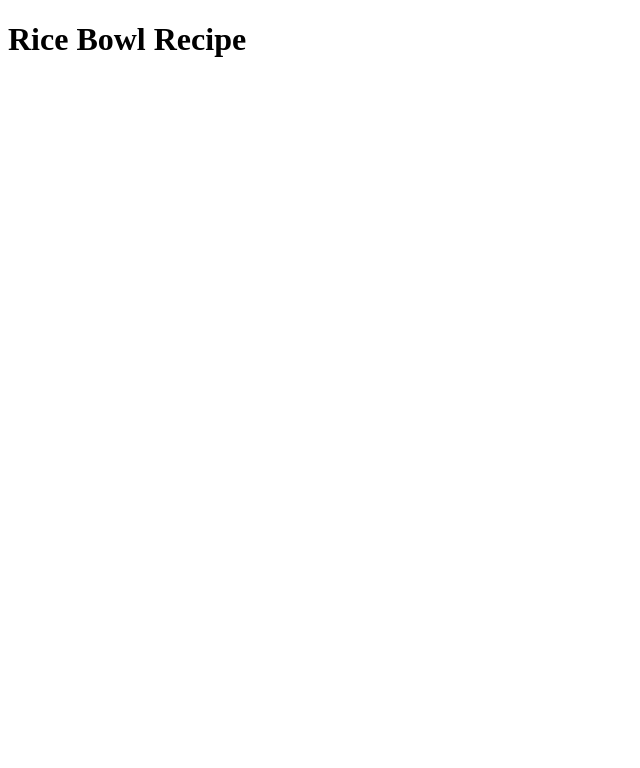
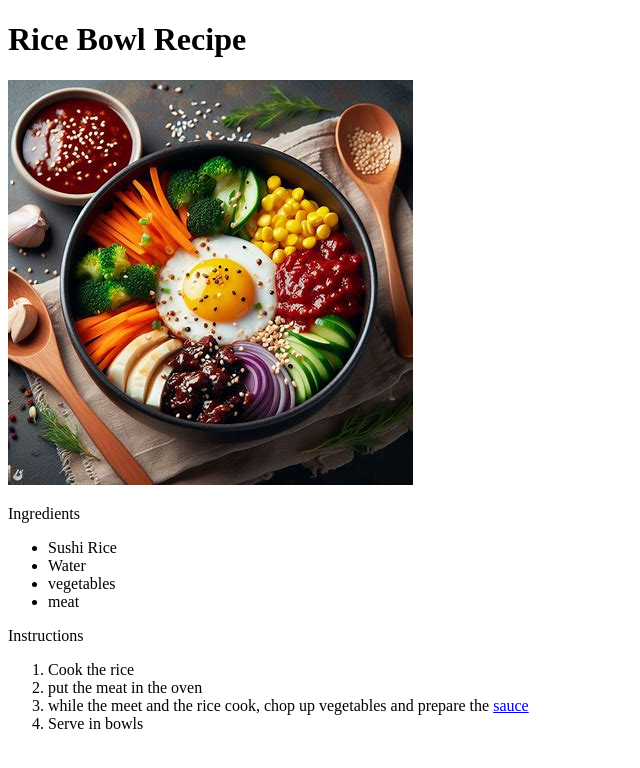
Before and after one commit to benapeters/odin-recipes, a plain HTML site: page pages/rice_bowls.html in a window 1280 px wide. Shown: the whole page, without its empty margins (0-640 px from the left). Drawn offline with Linux system fonts and the light colour scheme.

Commit message:
Updated ricebowl recipe to be complete

```diff
--- a/pages/rice_bowls.html
+++ b/pages/rice_bowls.html
@@ -8,7 +8,27 @@
 
 </head>
 <body>
+
   <h1>Rice Bowl Recipe</h1>
+  <img src="../images/bibimbap.jpg">
 
+  <p>
+    Ingredients
+    <ul>
+    <li>Sushi Rice</li>
+    <li>Water</li>
+    <li>vegetables</li>
+    <li>meat</li>
+
+  </ul></p>
+  <p>
+    Instructions
+    <ol>
+      <li>Cook the rice</li>
+      <li>put the meat in the oven</li>
+      <li>while the meet and the rice cook, chop up vegetables and prepare the <a href="../pages/bibimbap_sauce.html">sauce</a></li>
+      <li>Serve in bowls</li>
+    </ol>
+  </p>
 </body>
 </html>
```
Also changed, not shown: index.html (+3 -3 lines), pages/bibimbap_sauce.html (+1 -1 lines), pages/crispy_waffles.html (+1 -1 lines), images/bibimbap.jpg (added), images/waffles.jpg (added), 3 other files.
